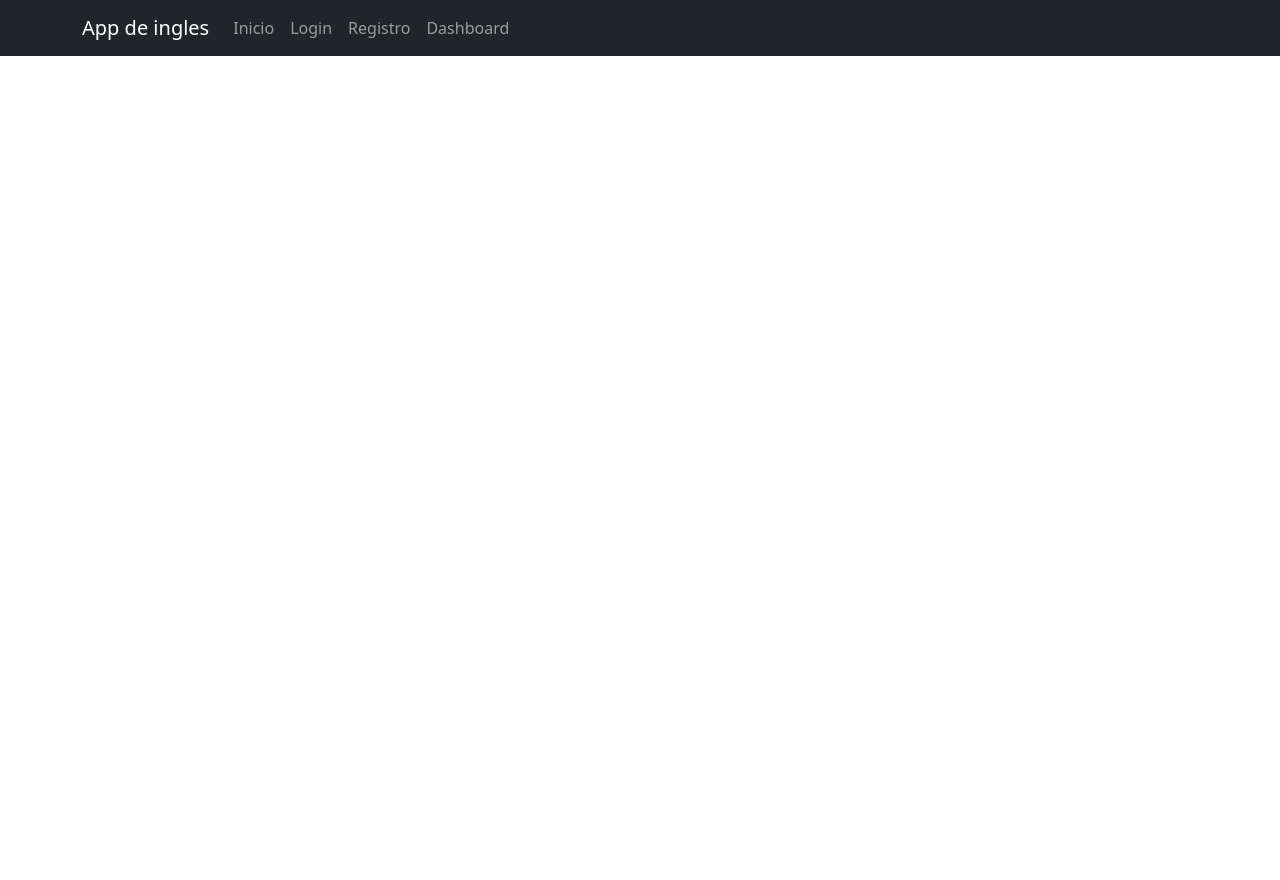
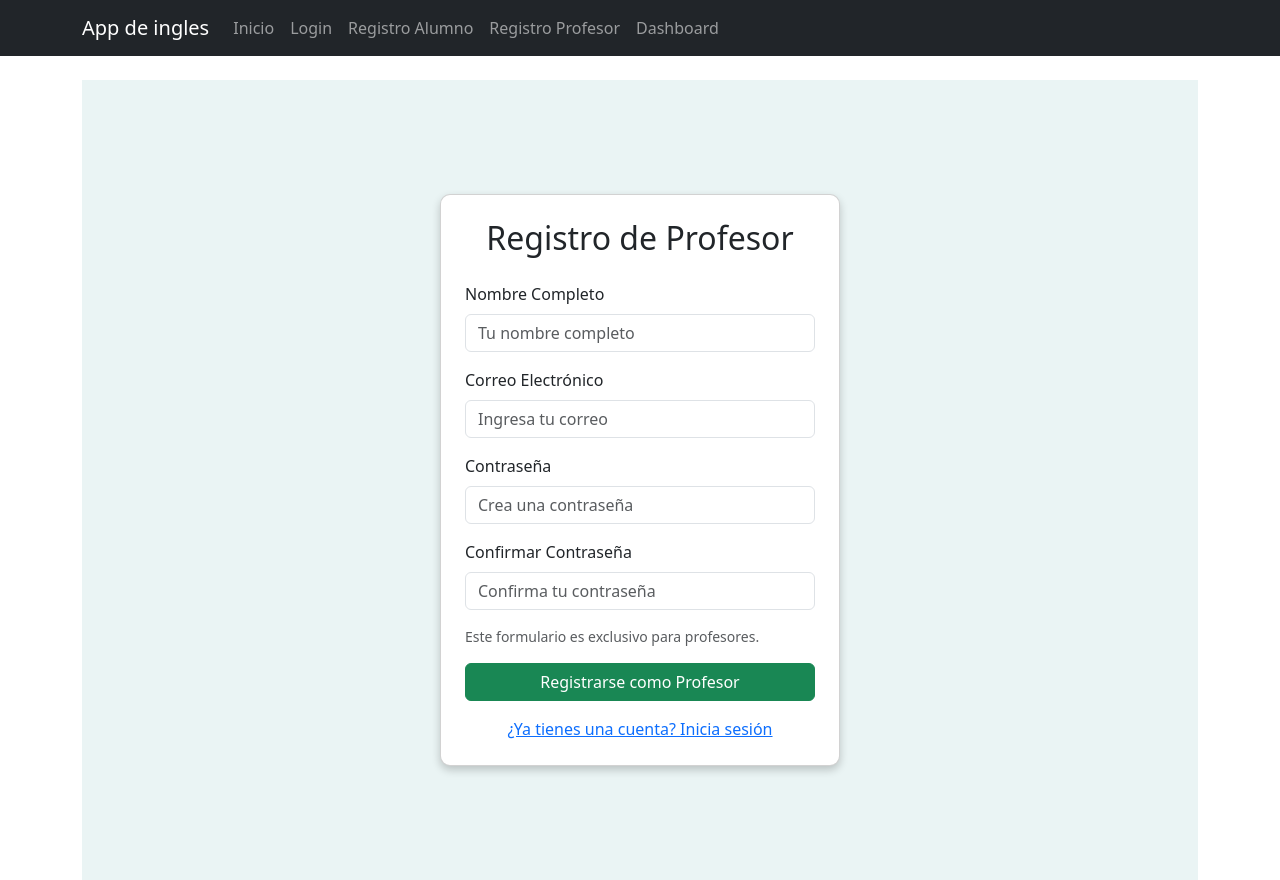
Before and after one commit to georgo0/Proyecto-Ingenieria-de-Software-2025, a React (Create React App) app: page /register-teacher in a window 1280 px wide. Before the commit the page ends 800 px from the top, so only its background shows below. Built offline with nearby package versions, Linux system fonts and the light colour scheme.

Commit message:
Update
Actualización de carpetas

```diff
--- a/src/App.js
+++ b/src/App.js
@@ -1,3 +1,4 @@
+/*
 import React from 'react';
 import { Routes, Route, Link } from 'react-router-dom';
 import { Navbar, Nav, Container } from 'react-bootstrap';
@@ -6,6 +7,7 @@ import Home from './components/Home';
 import Login from './components/Login';
 import Register from './components/Register';
 import Dashboard from './components/Dashboard';
+import RegisterTeacher from './components/teacher/RegisterTeacher';
 
 function App() {
   return (
@@ -38,3 +40,48 @@ function App() {
 }
 
 export default App;
+*/
+
+import React from 'react';
+import { Routes, Route, Link } from 'react-router-dom';
+import { Navbar, Nav, Container } from 'react-bootstrap';
+
+import Home from './components/Home';
+import Login from './components/Login';
+import RegisterStudent from './components/student/RegisterStudent';
+import Dashboard from './components/Dashboard';
+import RegisterTeacher from './components/teacher/RegisterTeacher';
+
+function App() {
+  return (
+    <>
+      <Navbar bg="dark" variant="dark" expand="lg">
+        <Container>
+          <Navbar.Brand as={Link} to="/">App de ingles</Navbar.Brand>
+          <Navbar.Toggle aria-controls="basic-navbar-nav" />
+          <Navbar.Collapse id="basic-navbar-nav">
+            <Nav className="me-auto">
+              <Nav.Link as={Link} to="/">Inicio</Nav.Link>
+              <Nav.Link as={Link} to="/login">Login</Nav.Link>
+              <Nav.Link as={Link} to="/register-student">Registro Alumno</Nav.Link>
+              <Nav.Link as={Link} to="/register-teacher">Registro Profesor</Nav.Link>
+              <Nav.Link as={Link} to="/dashboard">Dashboard</Nav.Link>
+            </Nav>
+          </Navbar.Collapse>
+        </Container>
+      </Navbar>
+
+      <Container className="mt-4">
+        <Routes>
+          <Route path="/" element={<Home />} />
+          <Route path="/login" element={<Login />} />
+          <Route path="/register-student" element={<RegisterStudent />} />
+          <Route path="/register-teacher" element={<RegisterTeacher />} />
+          <Route path="/dashboard" element={<Dashboard />} />
+        </Routes>
+      </Container>
+    </>
+  );
+}
+
+export default App;
--- a/src/components/Register.css
+++ b/src/components/Register.css
@@ -1,3 +1,5 @@
+/*Archivo para modificar componente visual de Registro*/
+
 .fondo-register {
   background-color: #eaf4f4;
 }
--- a/src/components/Register.js
+++ b/src/components/student/RegisterStudent.js
@@ -1,13 +1,11 @@
-// src/components/Register.js
+import React from 'react';
+import '../Register.css';
 
-import React from 'react';
-import './Register.css'; // Importamos estilos personalizados
-
-function Register() {
+function RegisterStudent() {
   return (
     <div className="container d-flex justify-content-center align-items-center vh-100 fondo-register">
       <div className="card p-4 sombra-register" style={{ width: '100%', maxWidth: '400px' }}>
-        <h2 className="text-center mb-4">Crear Cuenta</h2>
+        <h2 className="text-center mb-4">Registro de Estudiante</h2>
         <form>
           <div className="mb-3">
             <label htmlFor="name" className="form-label">Nombre Completo</label>
@@ -28,4 +26,4 @@ function Register() {
   );
 }
 
-export default Register;
+export default RegisterStudent;
--- /dev/null
+++ b/src/components/teacher/RegisterTeacher.js
@@ -0,0 +1,97 @@
+// components/RegisterTeacher.js
+
+/*import React from 'react';
+import '../Register.css';
+import { Form, Button, Container, Row, Col } from 'react-bootstrap';
+
+function RegisterTeacher() {
+  return (
+    <Container className="mt-5">
+      <Row className="justify-content-md-center">
+        <Col md={6}>
+          <h2 className="mb-4 text-center">Registro Profesor</h2>
+          <Form>
+            <Form.Group controlId="formFullName">
+              <Form.Label>Nombre completo</Form.Label>
+              <Form.Control type="text" placeholder="Ingresa tu nombre completo" />
+            </Form.Group>
+
+            <Form.Group controlId="formEmail" className="mt-3">
+              <Form.Label>Correo electrónico</Form.Label>
+              <Form.Control type="email" placeholder="Ingresa tu correo" />
+            </Form.Group>
+
+            <Form.Group controlId="formPassword" className="mt-3">
+              <Form.Label>Contraseña</Form.Label>
+              <Form.Control type="password" placeholder="Ingresa tu contraseña" />
+            </Form.Group>
+
+            <Form.Group controlId="formConfirmPassword" className="mt-3">
+              <Form.Label>Confirmar contraseña</Form.Label>
+              <Form.Control type="password" placeholder="Confirma tu contraseña" />
+            </Form.Group>
+
+            <Form.Group className="mt-3">
+              <Form.Text className="text-muted">
+                Este formulario es exclusivo para profesores.
+              </Form.Text>
+            </Form.Group>
+
+            <div className="d-grid gap-2 mt-4">
+              <Button variant="primary" type="submit">
+                Registrarse como Profesor
+              </Button>
+            </div>
+
+            <div className="mt-3 text-center">
+            <a href="./login">¿Ya tienes una cuenta? Inicia sesión</a>
+
+            </div>
+          </Form>
+        </Col>
+      </Row>
+    </Container>
+  );
+}
+
+export default RegisterTeacher;
+*/
+
+import React from 'react';
+import { Link } from 'react-router-dom';
+import '../Register.css'; // Asegúrate de que el archivo existe y contiene las clases fondo-register y sombra-register
+
+function RegisterTeacher() {
+  return (
+    <div className="container d-flex justify-content-center align-items-center vh-100 fondo-register">
+      <div className="card p-4 sombra-register" style={{ width: '100%', maxWidth: '400px' }}>
+        <h2 className="text-center mb-4">Registro de Profesor</h2>
+        <form>
+          <div className="mb-3">
+            <label htmlFor="name" className="form-label">Nombre Completo</label>
+            <input type="text" className="form-control" id="name" placeholder="Tu nombre completo" />
+          </div>
+          <div className="mb-3">
+            <label htmlFor="email" className="form-label">Correo Electrónico</label>
+            <input type="email" className="form-control" id="email" placeholder="Ingresa tu correo" />
+          </div>
+          <div className="mb-3">
+            <label htmlFor="password" className="form-label">Contraseña</label>
+            <input type="password" className="form-control" id="password" placeholder="Crea una contraseña" />
+          </div>
+          <div className="mb-3">
+            <label htmlFor="confirmPassword" className="form-label">Confirmar Contraseña</label>
+            <input type="password" className="form-control" id="confirmPassword" placeholder="Confirma tu contraseña" />
+          </div>
+          <small className="text-muted d-block mb-3">Este formulario es exclusivo para profesores.</small>
+          <button type="submit" className="btn btn-success w-100">Registrarse como Profesor</button>
+        </form>
+        <div className="mt-3 text-center">
+          <Link to="/login">¿Ya tienes una cuenta? Inicia sesión</Link>
+        </div>
+      </div>
+    </div>
+  );
+}
+
+export default RegisterTeacher;
```
Also changed, not shown: src/components/Home.js (+16 -0 lines), src/components/Login.js (+54 -0 lines).
